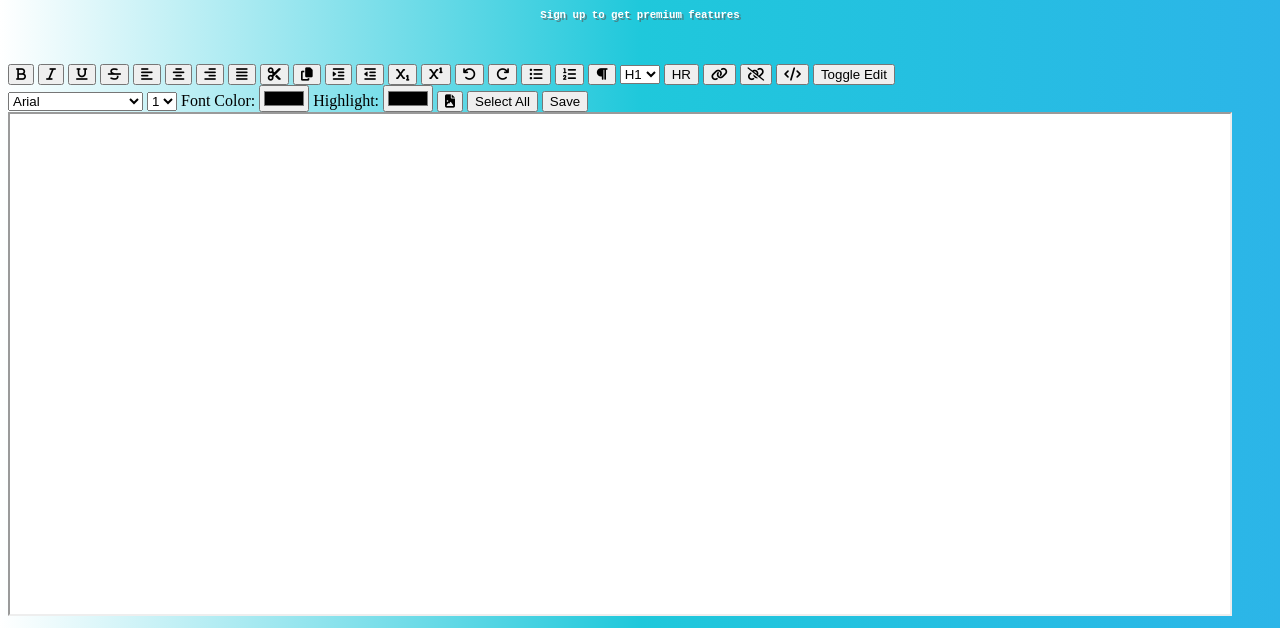
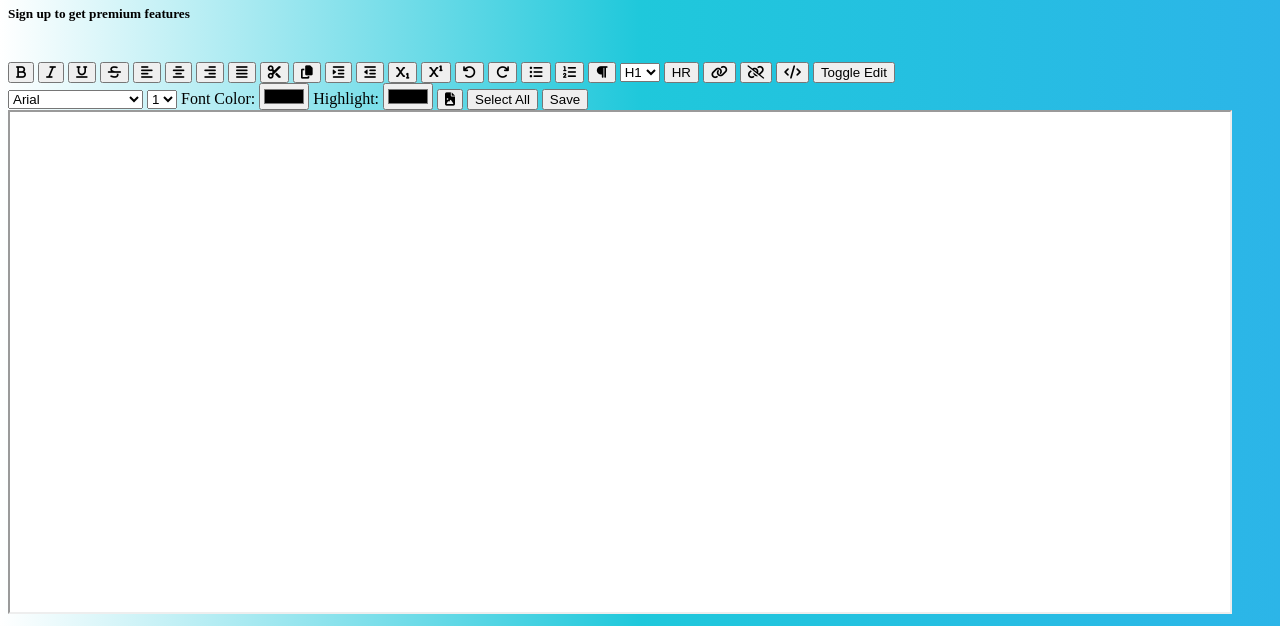
Before and after one commit to Liamg27/Scribeit, a plain HTML site: page index.html in a window 1280 px wide. Shown: the part 265-893 px from the top of the page. Drawn offline with Linux system fonts and the light colour scheme; a script that the page names is missing.

Commit message:
changed h6 to h5

```diff
--- a/index.html
+++ b/index.html
@@ -13,7 +13,7 @@
     <div>
         <img src="Scribe-it.png" alt="Scribe it" height="200px" width="200px">
         <h1> Free Screenplay Editor </h1>
-        <h6> Sign up to get premium features</h6>
+        <h5> Sign up to get premium features</h5>
         <br>
         <button onclick="execCmd('bold');"><i class="fas fa-bold"></i></button>
         <button onclick="execCmd('italic');"><i class="fas fa-italic"></i></button>
```
